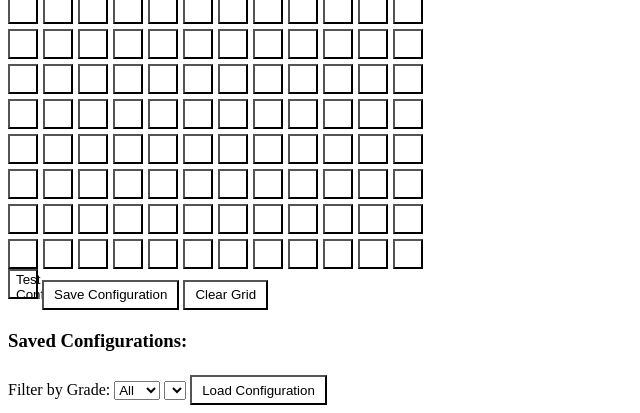
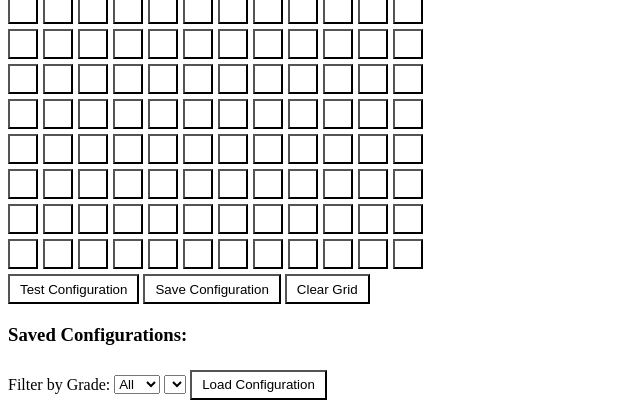
Before and after one commit to RichRadd/training_board, a Flask app: page / in a window 1280 px wide. Shown: the part 465-878 px from the top of the page, without its empty margins (0-640 px from the left). Run offline with Flask 3, Linux system fonts and the light colour scheme; data that the repository does not hold is empty.

Commit message:
prettify and fix delete loading configs

```diff
--- a/static/script.js
+++ b/static/script.js
@@ -184,7 +184,7 @@ function testConfiguration() {
     })
     .then(response => response.json())
     .then(data => {
-        alert('Configuration tested successfully.');
+       // alert('Configuration tested successfully.');
     })
     .catch(error => {
         console.error('Error:', error);
--- a/static/styles.css
+++ b/static/styles.css
@@ -26,7 +26,7 @@ button {
     margin-top: 20px;
 }
 
-#save-button, #clear-button, #load-button {
+#save-button, #clear-button, #load-button, #test-button, #delete-button {
     width: auto;
     padding: 5px 10px;
     margin-top: 5px;
--- a/templates/delete.html
+++ b/templates/delete.html
@@ -31,6 +31,9 @@
             deleteConfiguration();
         }
     }
+
+    // Load configurations when the page loads
+    loadConfigurations();
     </script>
 </body>
 </html>
```
